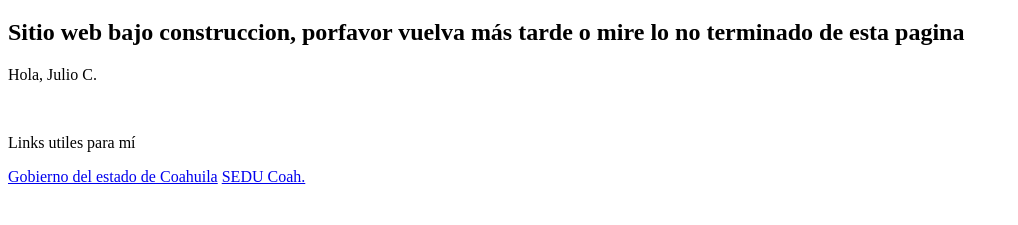
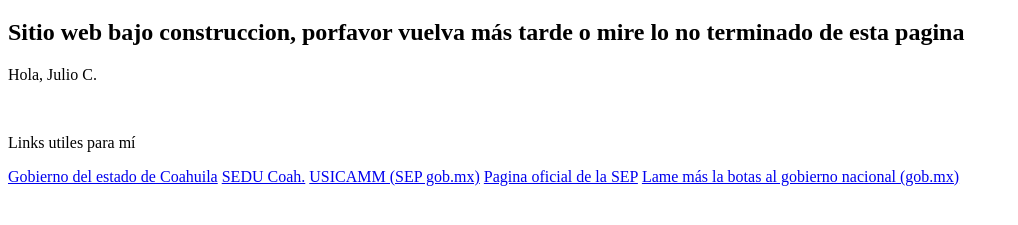
Before and after one commit to julio-cesar-ltgm/julio-cesar-ltgm.github.io, a plain HTML site: page index.html in a window 1280 px wide. Shown: the part 61-286 px from the top of the page, without its empty margins (0-1018 px from the left). Drawn offline with Linux system fonts and the light colour scheme.

Commit message:
Update index.html

```diff
--- a/index.html
+++ b/index.html
@@ -11,5 +11,8 @@
     <p>Links utiles para mí</p>
     <a href="https://coahuila.gob.mx">Gobierno del estado de Coahuila</a>
     <a href="https://seduinscripciones.azurewebsites.net/">SEDU Coah.</a>
+    <a href="https://usicamm.sep.gob.mx/">USICAMM (SEP gob.mx)</a>
+    <a href="https://sep.gob.mx">Pagina oficial de la SEP</a>
+    <a href="https://gob.mx">Lame más la botas al gobierno nacional (gob.mx)</a>
   </body>
 </html>
```
